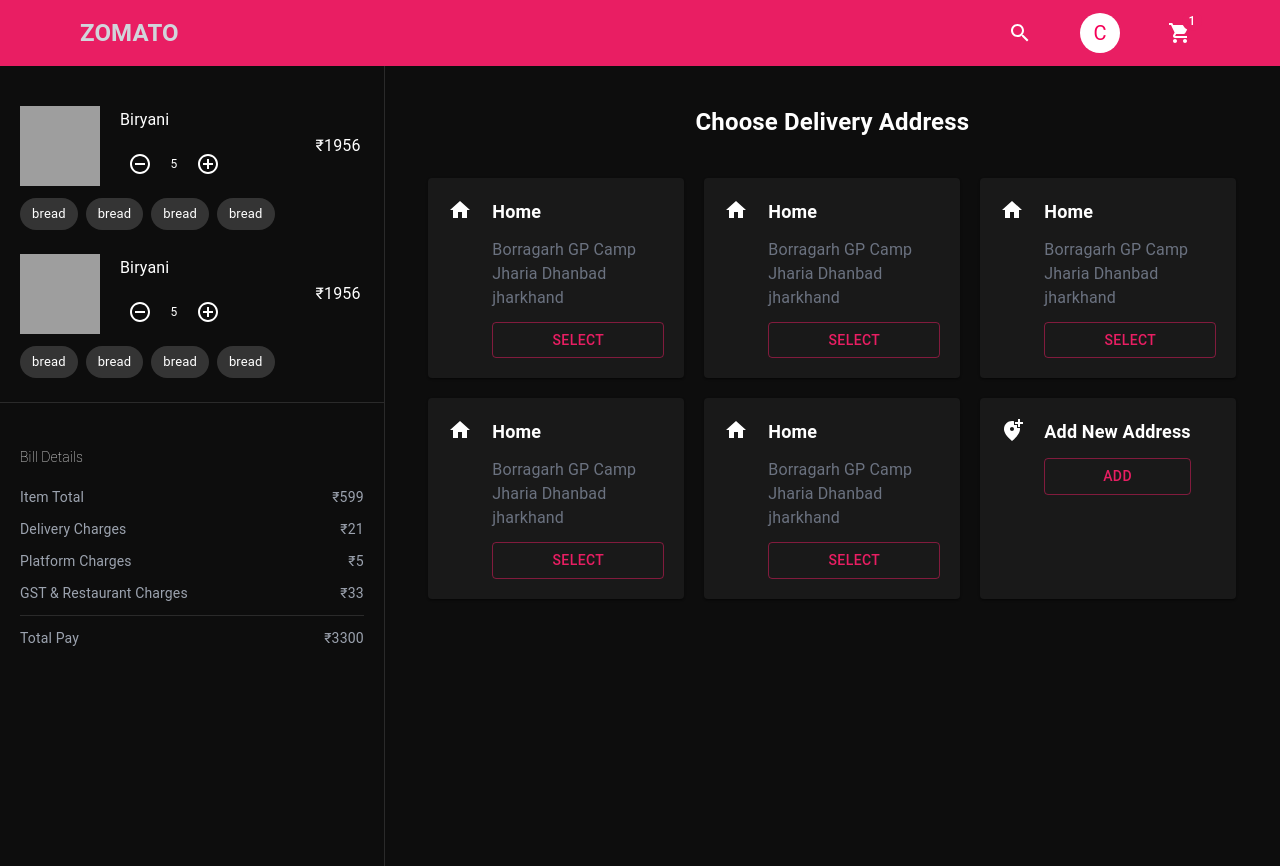
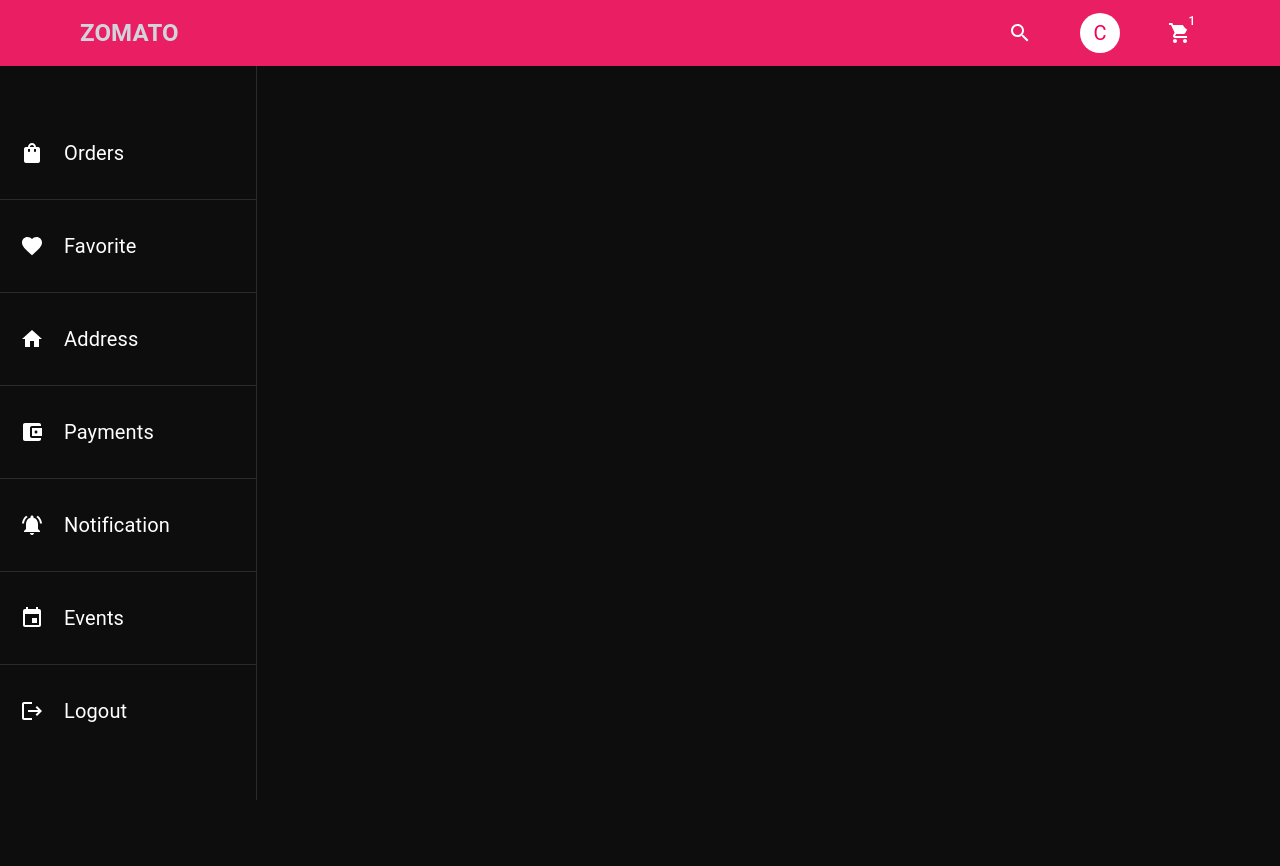
Before and after one commit to Avi5205/zomato-frontend, a React (Create React App) app: page / in a window 1280 px wide. After the commit the page ends 800 px from the top, so only its background shows below. Built offline with nearby package versions, Linux system fonts and the light colour scheme; grey boxes are pictures that could not be loaded.

Commit message:
Profile and ProfileNavigation page added

```diff
--- a/src/App.js
+++ b/src/App.js
@@ -6,6 +6,7 @@
 import { Home } from "./component/Home/Home";
 import RestaurantDetails from "./component/Restaurants/RestaurantDetails";
 import Cart from "./component/Cart/Cart";
+import Profile from "./component/Profile/Profile";
 
 function App() {
   return (
@@ -14,7 +15,8 @@
       <Navbar />
       {/* <Home /> */}
       {/* <RestaurantDetails /> */}
-      <Cart />
+      {/*<Cart />*/}
+        {<Profile/>}
     </ThemeProvider>
   );
 }
--- a/src/component/Navbar/Navbar.jsx
+++ b/src/component/Navbar/Navbar.jsx
@@ -1,13 +1,13 @@
-import { Avatar, Badge, IconButton } from "@mui/material";
+import {Avatar, Badge, Box, IconButton} from "@mui/material";
 import React from "react";
 import SearchIcon from "@mui/icons-material/Search";
-import { pink } from "@mui/material/colors";
+import {pink} from "@mui/material/colors";
 import ShoppingCartIcon from "@mui/icons-material/ShoppingCart";
 import "./Navbar.css";
 
 export const Navbar = () => {
   return (
-    <div className="px-5 z-50 py-[.8rem] bg-[#e91e63] lg:px-20 flex justify-between">
+      <Box className="px-5 sticky top-0 z-50 py-[.8rem] bg-[#e91e63] lg:px-20 flex justify-between">
       <div className="lg:mr-10 cursor-pointer flex items-center space-x-4">
         <li className="logo font-semibold text-gray-300 text-2xl">ZOMATO</li>
       </div>
@@ -30,6 +30,6 @@
           </IconButton>
         </div>
       </div>
-    </div>
+      </Box>
   );
 };
--- /dev/null
+++ b/src/component/Profile/Profile.jsx
@@ -0,0 +1,17 @@
+import React, {useState} from 'react';
+import {ProfileNavigation} from "./ProfileNavigation";
+
+const Profile = () => {
+    const [openSidebar, setOpenSidebar] = useState(false);
+    return (
+        <div className="lg:flex justify-between">
+            <div className="sticky h-[80vh] lg:w-[20%]">
+                <ProfileNavigation open={openSidebar} />
+            </div>
+            <div className="lg:w-[80%]">
+
+            </div>
+        </div>
+    )
+}
+export default Profile;
--- /dev/null
+++ b/src/component/Profile/ProfileNavigation.jsx
@@ -0,0 +1,42 @@
+import React from 'react';
+import ShoppingBagIcon from '@mui/icons-material/ShoppingBag';
+import FavoriteIcon from '@mui/icons-material/Favorite';
+import HomeIcon from '@mui/icons-material/Home';
+import AccountBalanceWalletIcon from '@mui/icons-material/AccountBalanceWallet';
+import NotificationsActiveIcon from "@mui/icons-material/NotificationsActive";
+import EventIcon from "@mui/icons-material/Event";
+import LogoutIcon from "@mui/icons-material/Logout";
+import {Divider, Drawer, useMediaQuery} from "@mui/material";
+
+
+const menu = [
+    {title: 'Orders', icon: <ShoppingBagIcon/>},
+    {title: 'Favorite', icon: <FavoriteIcon/>},
+    {title: 'Address', icon: <HomeIcon/>},
+    {title: 'Payments', icon: <AccountBalanceWalletIcon/>},
+    {title: 'Notification', icon: <NotificationsActiveIcon/>},
+    {title: 'Events', icon: <EventIcon/>},
+    {title: 'Logout', icon: <LogoutIcon/>},
+
+
+]
+export const ProfileNavigation = ({open, handleClose}) => {
+    const isSmall = useMediaQuery("(max-width: 900px)");
+    return (
+        <div>
+            <Drawer variant={isSmall ? "temporary" : "permanent"} onClose={handleClose} open={isSmall ? open : true}
+                    anchor='left'
+                    sx={{zIndex: -1, position: "sticky"}}>
+                <div className="w-[50vw] lg:w-[20vw] h-[100vh] flex flex-col justify-center text-xl gap-8 pt-16">
+                    {menu.map((item, i) => <>
+                        <div className='px-5 flex items-center space-x-5 cursor-pointer'>
+                            {item.icon}
+                            <span>{item.title}</span>
+                        </div>
+                        {i !== menu.length - 1 && <Divider/>}
+                    </>)}
+                </div>
+            </Drawer>
+        </div>
+    )
+}
```
